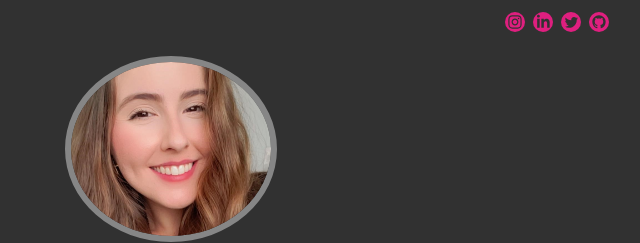
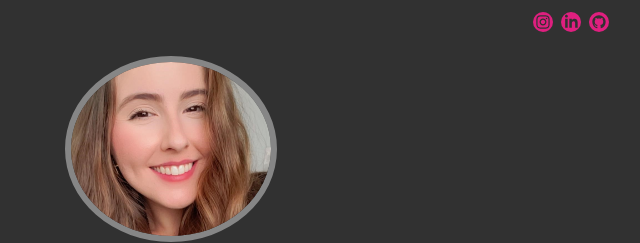
Before and after one commit to brugreff/brugreff.github.io, a plain HTML site: page index.html in a window 1280 px wide. Shown: the top 243 px of the page, 469-1109 px from the left. Drawn offline with nearby package versions, Linux system fonts and the light colour scheme; a web font is replaced by a local one.

Commit message:
change icons

```diff
--- a/index.html
+++ b/index.html
@@ -31,9 +31,6 @@
       </a>
       <a href="https://www.linkedin.com/in/brunagreff/" class="header__link" title="Me acompanhe no Linkedin">
         <img class="icone" alt="" src="assets/icones/linkedin.svg" />
-      </a>
-      <a href="https://twitter.com/brugreff" class="header__link" title="Me acompanhe no Twitter">
-        <img class="icone" alt="" src="assets/icones/twitter.svg" />
       </a>
       <a href="https://github.com/brugreff" class="header__link" title="Me acompanhe no GitHub">
         <img class="icone" alt="" src="assets/icones/github.svg" />
```
